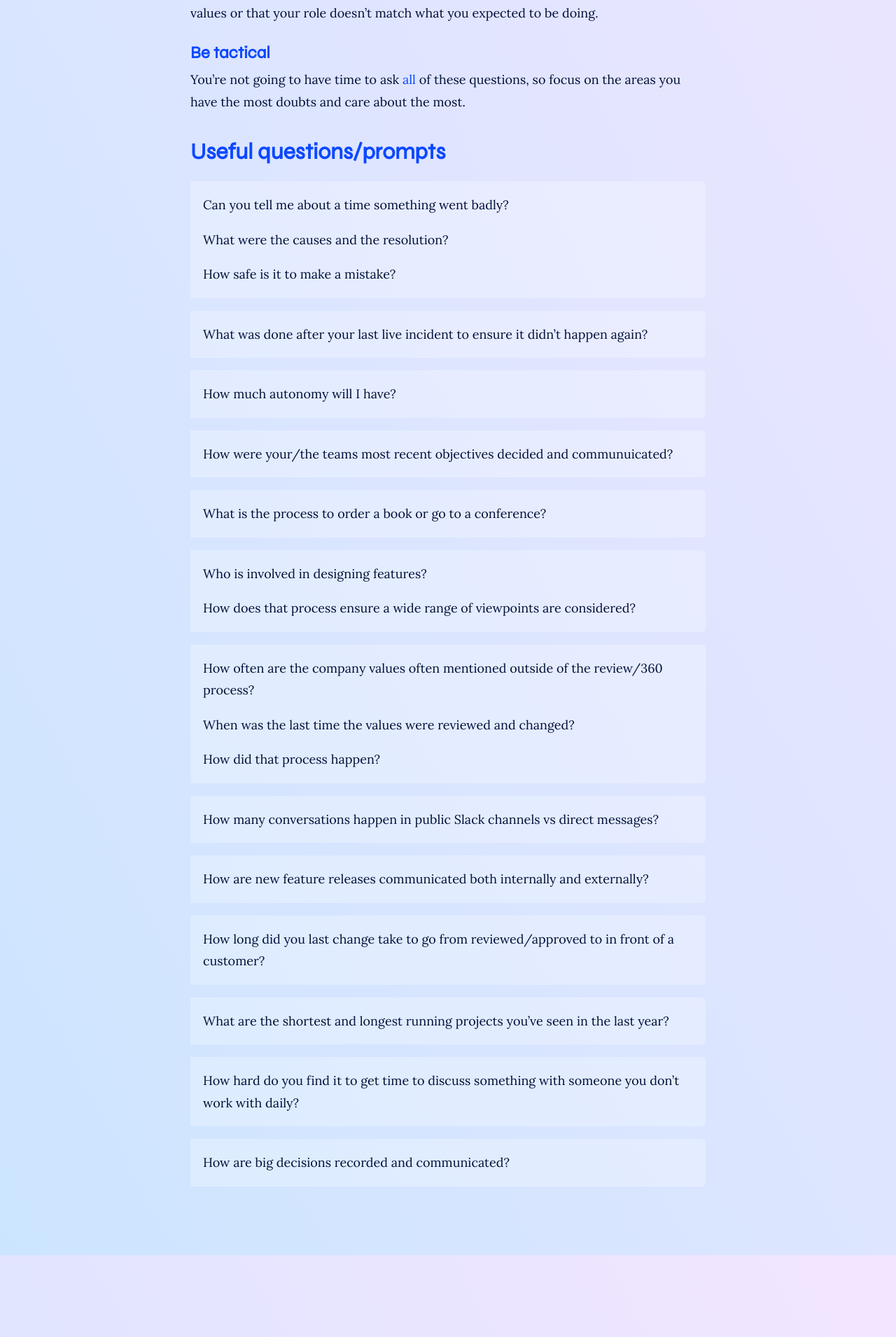
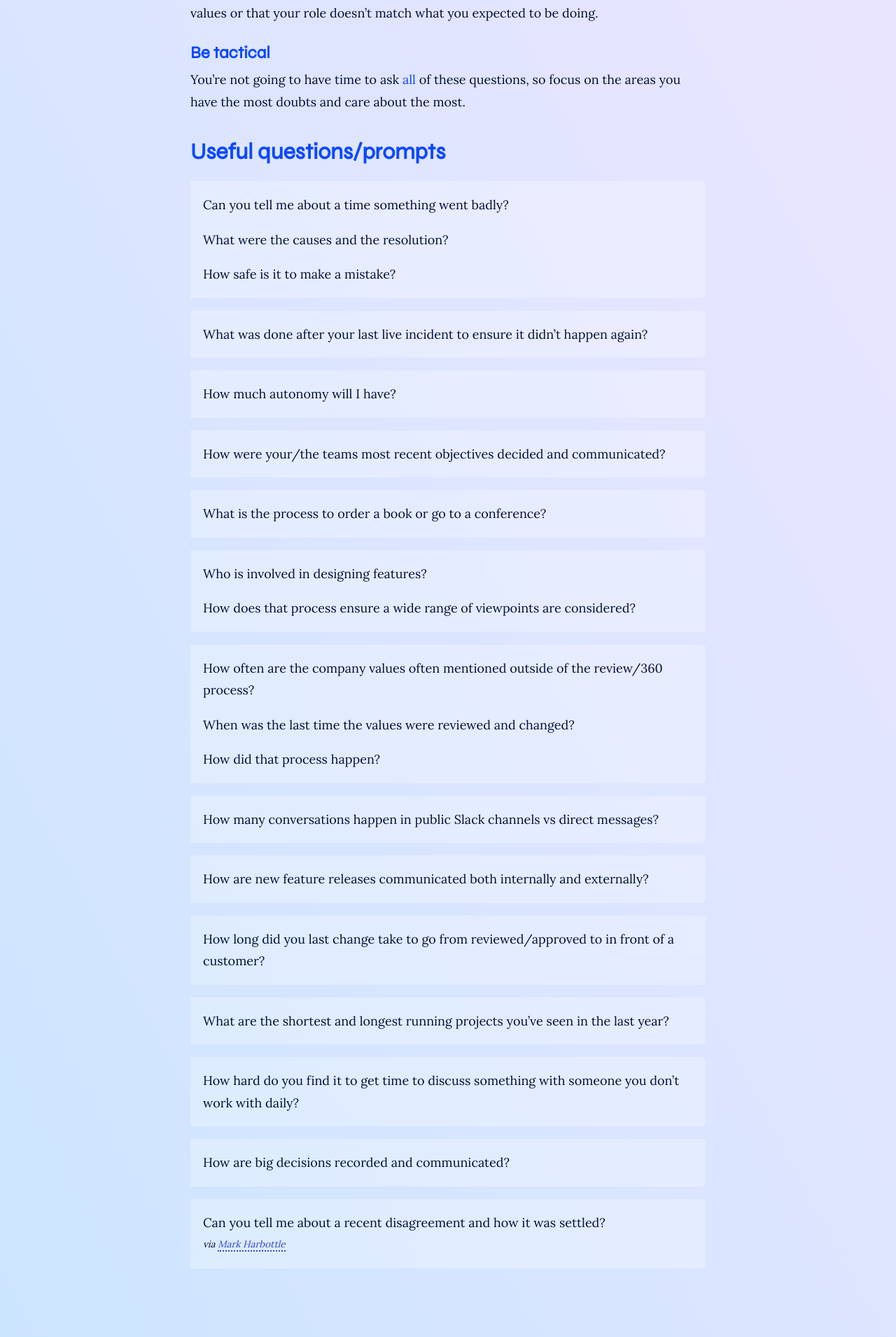
Before and after one commit to AdamWhittingham/personal-site, a Jekyll site: the page built from _posts/2022-12-02-good-questions-as-a-candidate.md, in a window 1280 px wide. Shown: the part 1223-3133 px from the top of the page at 70% size. Built offline with Jekyll 4.4.1, drawn with Linux system fonts in a browser that asks for light colours; nearby versions of some CDN libraries; before the commit the page ends 3016 px from its top, so only the background shows below that.

Commit message:
Add Marks question

```diff
--- a/_posts/2022-12-02-good-questions-as-a-candidate.md
+++ b/_posts/2022-12-02-good-questions-as-a-candidate.md
@@ -44,7 +44,7 @@ You're not going to have time to ask _all_ of these questions, so focus on the a
 
 > How much autonomy will I have?
 
-> How were your/the teams most recent objectives decided and communuicated?
+> How were your/the teams most recent objectives decided and communicated?
 
 > What is the process to order a book or go to a conference?
 
@@ -69,3 +69,6 @@ You're not going to have time to ask _all_ of these questions, so focus on the a
 > How hard do you find it to get time to discuss something with someone you don't work with daily?
 
 > How are big decisions recorded and communicated?
+
+> Can you tell me about a recent disagreement and how it was settled?
+> <cite>via [Mark Harbottle](http://markharbs.com)</cite>
--- a/_sass/typography.scss
+++ b/_sass/typography.scss
@@ -86,6 +86,12 @@ blockquote {
   border-radius: 0 5px 5px 0;
   background: var(--blockquote);
   margin: 1em 0;
+
+  cite{
+    display: block;
+    font-style: italic;
+    font-size: 0.75em;
+  }
 }
 
 ul {
```
